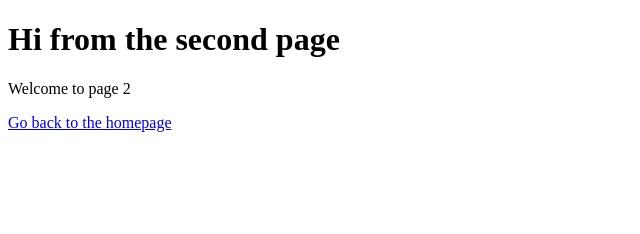
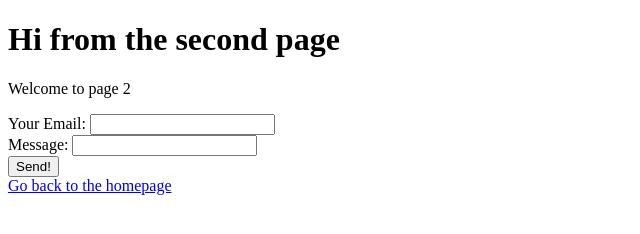
Before and after one commit to fritz-c/teia-site, a Gatsby site: page /page-2 in a window 1280 px wide. Shown: the whole page, without its empty margins (0-640 px from the left). Built offline with nearby package versions, Linux system fonts and the light colour scheme; Gatsby itself is replaced by a stand-in of ours.

Commit message:
feat: make rudimentary contact form

```diff
--- a/src/pages/page-2.js
+++ b/src/pages/page-2.js
@@ -5,6 +5,17 @@ const SecondPage = () => (
   <div>
     <h1>Hi from the second page</h1>
     <p>Welcome to page 2</p>
+    <form data-netlify name="contact" action="/contact-success/">
+      <label htmlFor="email">
+        Your Email: <input type="email" name="email" />
+      </label>
+      <br />
+      <label htmlFor="message">
+        Message: <input type="text" name="message" />
+      </label>
+      <br />
+      <button type="submit">Send!</button>
+    </form>
     <Link to="/">Go back to the homepage</Link>
   </div>
 );
```
Also changed, not shown: src/pages/contact-success.js (added, +11 -0 lines).
